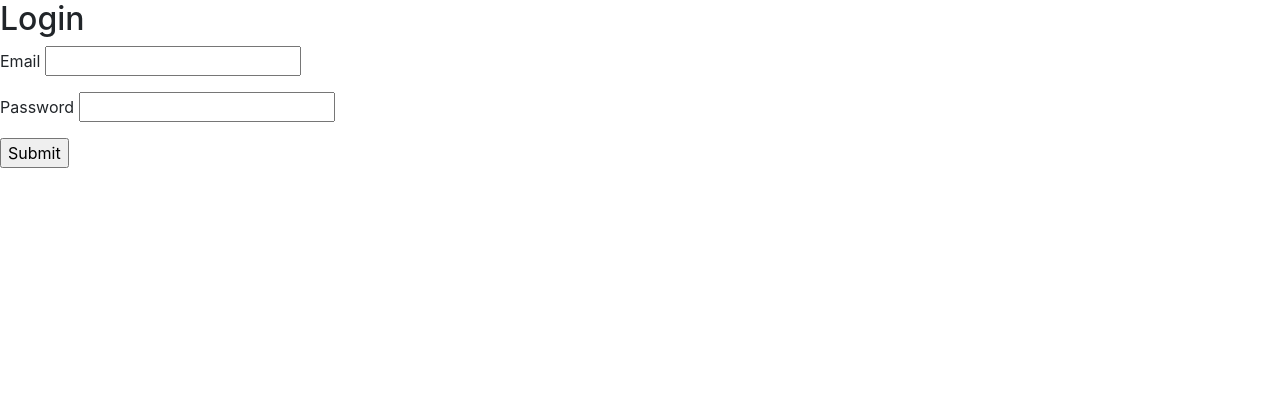
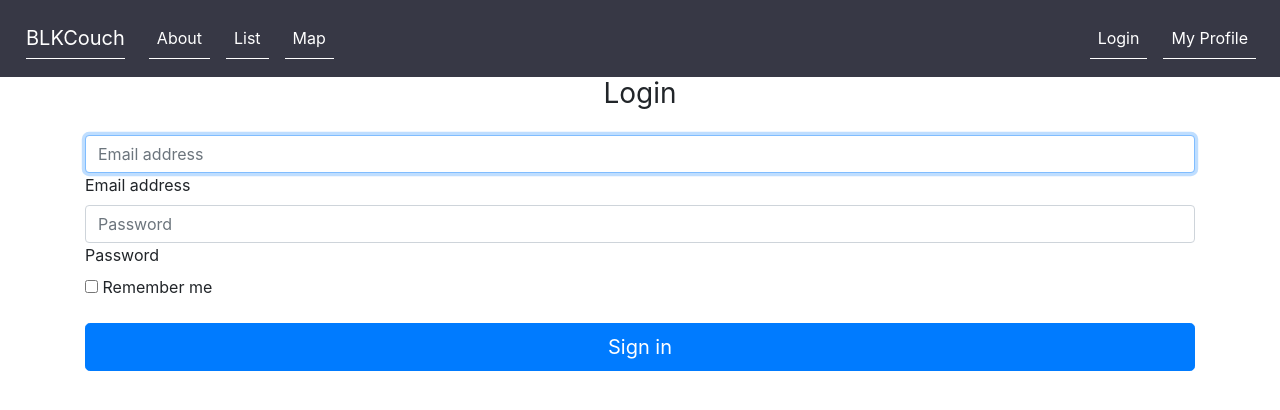
Before and after one commit to sberhea/Therapist-search-tool, a Flask app: page /login in a window 1280 px wide. Shown: the top 410 px of the page. Run offline with Flask 2, Linux system fonts and the light colour scheme; some libraries are stand-ins or nearby versions.

Commit message:
Floating label log in

```diff
--- a/static/css/maps.css
+++ b/static/css/maps.css
@@ -38,7 +38,8 @@
 nav a:hover, nav button:hover {
     cursor: pointer;
     border-bottom: 0;
-    color: yellow;
+    color: #DE7243;
+    /* yellow; */
 }
 
 #links-right {
@@ -49,3 +50,26 @@
     width: 100%;
     height: 100%;
 }
+
+.header {
+    background-image: url('img/bm-closedeyes.jpg');
+    background-size: cover;
+    background-position: center;
+    position: relative;
+  }
+
+.overlay {
+    position: absolute;
+    min-height: 100%;
+    min-width: 100%;
+    left: 0;
+    top: 0;
+    background: rgba(0, 0, 0, 0.6);
+  }
+
+  .form {
+      position: center;
+      background-color: #DE7243;
+      color: #B59376 ;
+
+  }
--- a/static/js/blk.js
+++ b/static/js/blk.js
@@ -27,9 +27,6 @@
     });
 })
 
-
-// """const button = document.querySelector('#angry-button');
-
-// button.addEventListener('click', () => {
-//   alert('Stop clicking me!');
-// });"""
+$(document).ready(function(){
+    $('.header').height($(window).height());
+  })
--- a/templates/base.html
+++ b/templates/base.html
@@ -8,7 +8,8 @@
         </title>
 
         {% block head %}{% endblock %}
-         <!-- Load Bootstrap 4 -->
+
+        <!-- Load Bootstrap 4 -->
 
         <link rel="stylesheet" href="https://cdn.jsdelivr.net/npm/bootstrap@4.5.3/dist/css/bootstrap.min.css"
         integrity="sha384-TX8t27EcRE3e/ihU7zmQxVncDAy5uIKz4rEkgIXeMed4M0jlfIDPvg6uqKI2xXr2"
@@ -16,8 +17,11 @@
 
         <link rel="font awesome style sheet" href="https://stackpath.bootstrapcdn.com/font-awesome/4.7.0/css/font-awesome.min.css">
 
-        <!-- Load our stylesheet -->
+        <!-- Load our font stylesheet -->
         <link rel="stylesheet" href="https://use.fontawesome.com/releases/v5.0.11/css/all.css">
+
+        <!-- Load stylesheet -->
+        <link rel="stylesheet" href="/static/css/maps.css">
 
         <!-- For JS file -->
         <script src="https://code.jquery.com/jquery-3.5.1.js"
@@ -26,6 +30,35 @@
 
     </head>
     <body>
+      <nav class="navbar navbar-expand-lg navbar bg style" style="background-color: #373845">
+        <a class="navbar-brand" href="/">BLKCouch</a>
+        <button class="navbar-toggler" type="button" data-toggle="collapse" data-target="#navbarNav" aria-controls="navbarNav" aria-expanded="false" aria-label="Toggle navigation">
+          <span class="navbar-toggler-icon"></span>
+        </button>
+        <div class="collapse navbar-collapse" id="navbarNav">
+          <ul class="navbar-nav">
+            <li class="nav-item active">
+              <a class="nav-link" href="#">About <span class="sr-only">(current)</span></a>
+            </li>
+            <li class="nav-item">
+              <a class="nav-link" href="/therapists">List</a>
+            </li>
+            <li class="nav-item">
+              <a class="nav-link" href="/map">Map</a>
+            </li>
+          </li>
+        </ul>
+        <ul class= "navbar-nav ml-auto">
+          <li class="nav-item">
+            <a class="nav-link" href="/login">Login</a>
+          </li>
+          <li class="nav-item">
+            <a class="nav-link" href="/profile">My Profile</a>
+          </li>
+          </ul>
+        </div>
+      </nav>
+
         {% for msg in get_flashed_messages() %}
         <p class="flash-msg">
           {{ msg }}
@@ -35,6 +68,6 @@
 
         {% block after_body %}{% endblock %}
 
-        <!-- <script src="/static/js/blk.js"></script> -->
+        <script src="/static/js/blk.js"></script>
     </body>
 </html>
--- a/templates/login.html
+++ b/templates/login.html
@@ -1,8 +1,14 @@
 {% extends 'base.html' %}
 {% block title %}{% endblock %}
+{% block head %}
+  <link rel="canonical" href="https://getbootstrap.com/docs/4.0/examples/floating-labels/">
+
+  <!-- Custom styles for this template -->
+  <link href="floating-labels.css" rel="stylesheet">
+{% endblock %}
 {% block body %}
 
-  <h2>Login</h2>
+  <!-- <h2>Login</h2>
   <form action="/login" method="POST">
     <p>
       Email <input type="text" name="email">
@@ -15,6 +21,30 @@
     <p>
       <input type="submit">
     </p>
+  </form> -->
+ <div class="container">
+  <form class="form-signin" action="/login" method="POST">
+    <div class="text-center mb-4">
+      <h1 class="h3 mb-3 font-weight-normal">Login</h1>
+    </div>
+
+    <div class="form-label-group">
+      <input type="email" id="inputEmail" class="form-control" placeholder="Email address" required autofocus>
+      <label for="inputEmail">Email address</label>
+    </div>
+
+    <div class="form-label-group">
+      <input type="password" id="inputPassword" class="form-control" placeholder="Password" required>
+      <label for="inputPassword">Password</label>
+    </div>
+
+    <div class="checkbox mb-3">
+      <label>
+        <input type="checkbox" value="remember-me"> Remember me
+      </label>
+    </div>
+    <button class="btn btn-lg btn-primary btn-block" type="submit">Sign in</button>
   </form>
+  </div>
 
 {% endblock %}
```
Also changed, not shown: templates/homepage.html (+34 -12 lines), templates/map.html (+0 -7 lines).
